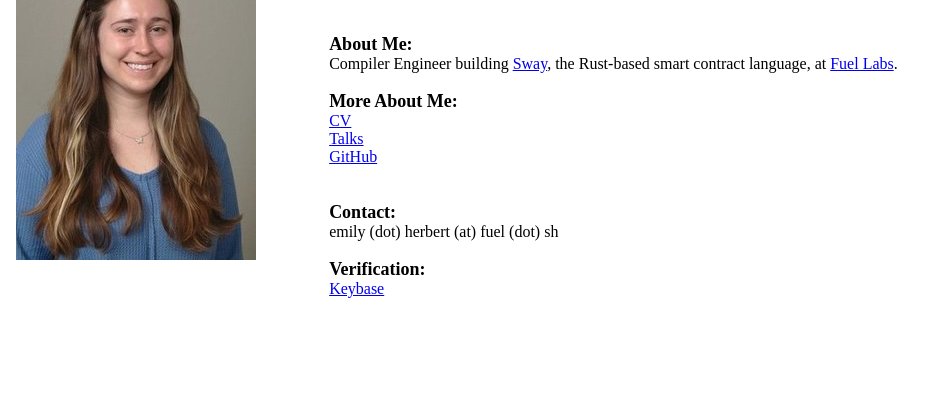
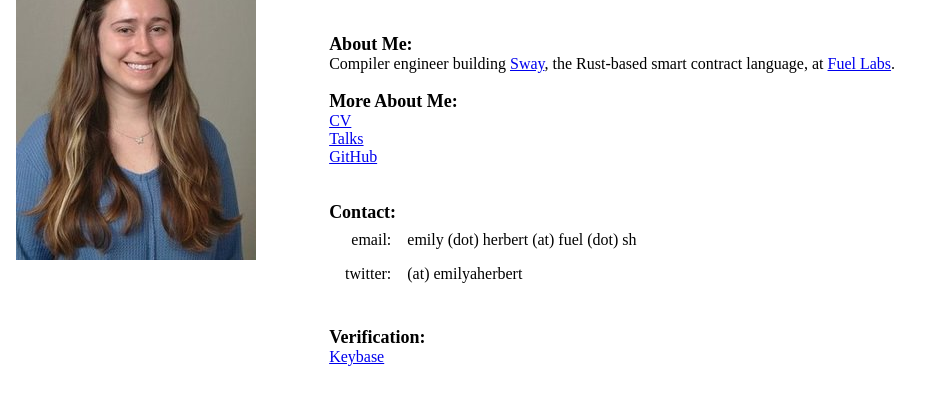
Before and after one commit to emilyaherbert/emilyaherbert.github.io, a plain HTML site: page index.html in a window 1280 px wide. Shown: the part 146-550 px from the top of the page, without its empty margins (0-944 px from the left). Drawn offline with Linux system fonts and the light colour scheme.

Commit message:
Update website.

```diff
--- a/index.html
+++ b/index.html
@@ -55,7 +55,7 @@
           <br><br>
 
           <font size="+1"><b>About Me:</b></font><br>
-          Compiler Engineer building <a href="https://github.com/FuelLabs/sway">Sway</a>, the Rust-based smart contract language, at <a href="https://fuel.network/">Fuel Labs</a>.
+          Compiler engineer building <a href="https://github.com/FuelLabs/sway">Sway</a>, the Rust-based smart contract language, at <a href="https://fuel.network/">Fuel Labs</a>.
           <br><br>
 
           <font size="+1"><b>More About Me:</b></font><br>
@@ -65,7 +65,18 @@
           <br><br>
 
           <font size="+1"><b>Contact:</b></font><br>
-					emily (dot) herbert (at) fuel (dot) sh
+          <table>
+            <tbody>
+              <tr>
+                <td style="width: 1%; text-align: right;">email:<br></td>
+                <td style="text-align: left;">emily (dot) herbert (at) fuel (dot) sh</td>
+              </tr>
+              <tr>
+                <td style="width: 1%; text-align: right;">twitter:</td>
+                <td style="text-align: left;">(at) emilyaherbert</td>
+              </tr>
+            </tbody>
+            </table>
           <br><br>
 
           <font size="+1"><b>Verification:</b></font><br>
```
